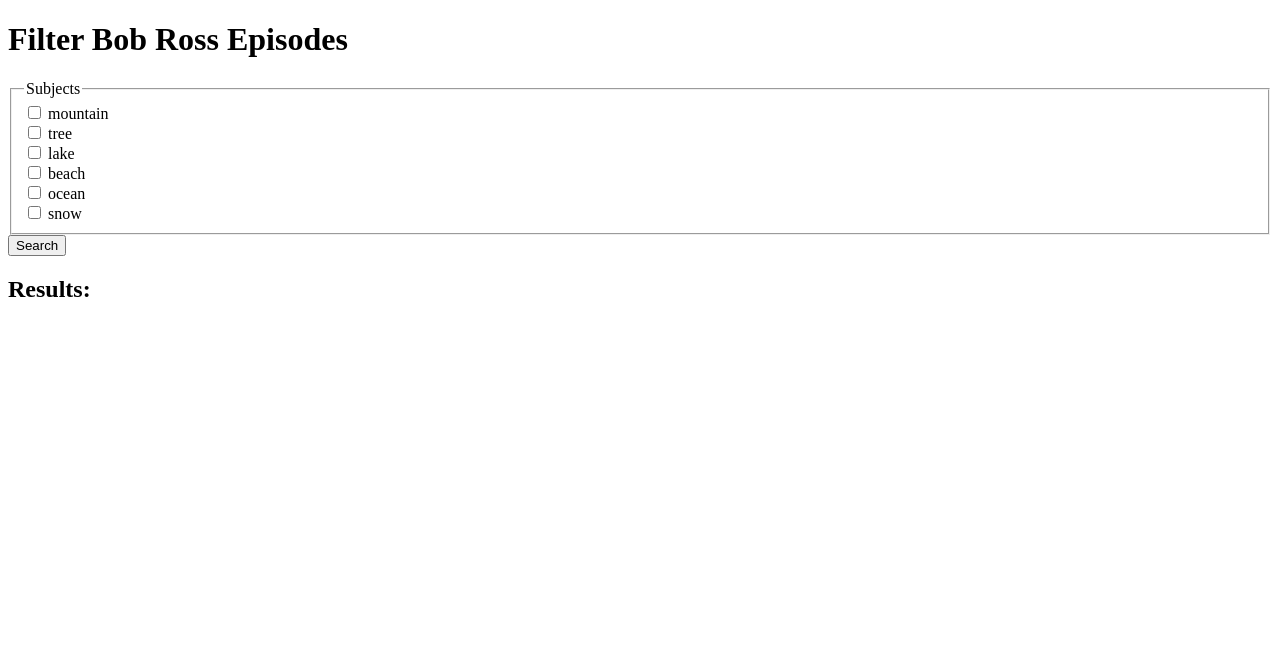
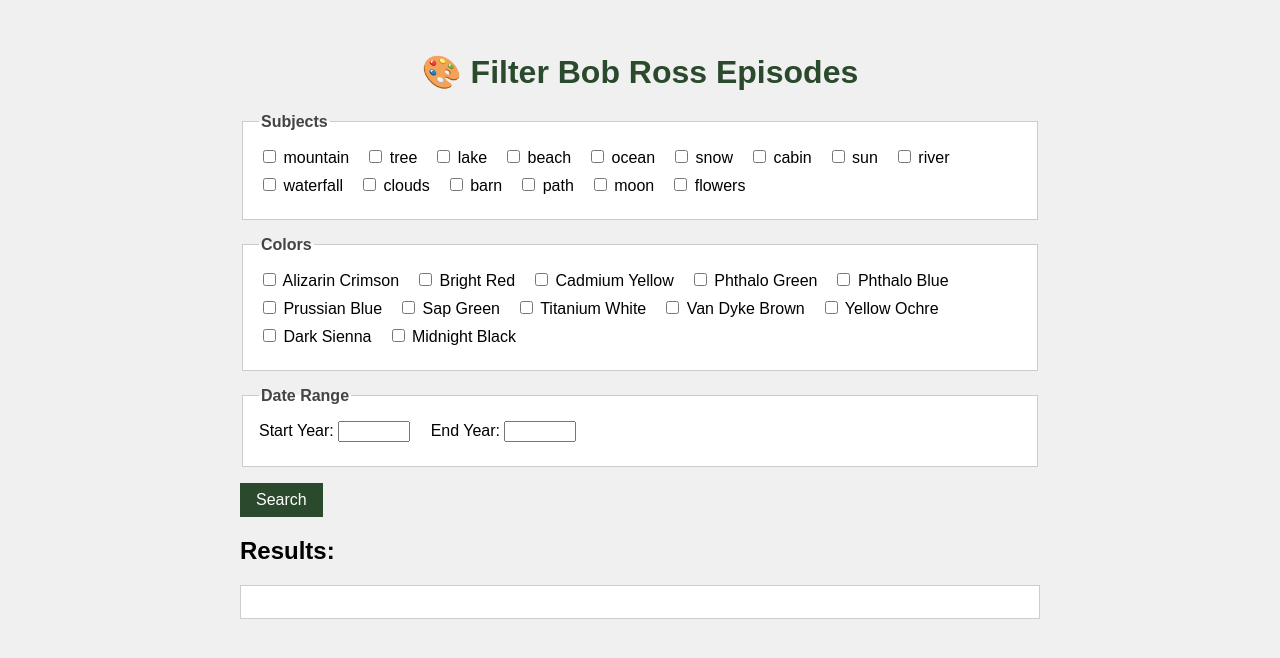
Before and after one commit to ally2211/atlas-the-joy-of-painting-api, a website: page public/index.html in a window 1280 px wide. Drawn offline with Linux system fonts and the light colour scheme.

Commit message:
added page with multple filters

```diff
--- a/public/index.html
+++ b/public/index.html
@@ -2,16 +2,91 @@
 <html lang="en">
 <head>
   <meta charset="UTF-8" />
-  <title>🎨 Filter Episodes</title>
+  <title>🎨 Filter Bob Ross Episodes</title>
+  <style>
+    body {
+      font-family: Arial, sans-serif;
+      max-width: 800px;
+      margin: 0 auto;
+      padding: 2rem;
+      background: #f0f0f0;
+    }
+
+    h1 {
+      color: #2b4a2d;
+      text-align: center;
+    }
+
+    fieldset {
+      border: 1px solid #ccc;
+      padding: 1rem;
+      margin-bottom: 1rem;
+      background: #fff;
+    }
+
+    legend {
+      font-weight: bold;
+      color: #444;
+    }
+
+    label {
+      display: inline-block;
+      margin-right: 1rem;
+      margin-bottom: 0.5rem;
+    }
+
+    button {
+      background: #2b4a2d;
+      color: white;
+      border: none;
+      padding: 0.5rem 1rem;
+      font-size: 1rem;
+      cursor: pointer;
+    }
+
+    ul {
+      background: #fff;
+      padding: 1rem;
+      list-style: none;
+      border: 1px solid #ccc;
+    }
+
+    li {
+      padding: 0.5rem 0;
+      border-bottom: 1px solid #eee;
+    }
+
+    li:last-child {
+      border-bottom: none;
+    }
+  </style>
 </head>
 <body>
-  <h1>Filter Bob Ross Episodes</h1>
+  <h1>🎨 Filter Bob Ross Episodes</h1>
 
   <form id="filterForm">
     <fieldset>
       <legend>Subjects</legend>
       <div id="subjectCheckboxes"></div>
     </fieldset>
+
+    <fieldset>
+      <legend>Colors</legend>
+      <div id="colorCheckboxes"></div>
+    </fieldset>
+
+    <fieldset>
+    <legend>Date Range</legend>
+    <label>
+        Start Year:
+        <input type="number" name="startYear" min="1983" max="1995" />
+    </label>
+    <label>
+        End Year:
+        <input type="number" name="endYear" min="1983" max="1995" />
+    </label>
+    </fieldset>
+
 
     <button type="submit">Search</button>
   </form>
@@ -20,32 +95,63 @@
   <ul id="resultsList"></ul>
 
   <script>
-    const SUBJECTS = ["mountain", "tree", "lake", "beach", "ocean", "snow"]; // <-- replace with your full list
+    const SUBJECTS = [
+      "mountain", "tree", "lake", "beach", "ocean", "snow", "cabin", "sun",
+      "river", "waterfall", "clouds", "barn", "path", "moon", "flowers"
+      // Add more from your DB script
+    ];
 
-    const container = document.getElementById('subjectCheckboxes');
-    SUBJECTS.forEach(subject => {
+    const COLORS = [
+      "Alizarin Crimson", "Bright Red", "Cadmium Yellow", "Phthalo Green",
+      "Phthalo Blue", "Prussian Blue", "Sap Green", "Titanium White",
+      "Van Dyke Brown", "Yellow Ochre", "Dark Sienna", "Midnight Black"
+      // Add more if needed
+    ];
+
+    // Build checkboxes dynamically
+    function renderCheckboxes(containerId, items, name) {
+      const container = document.getElementById(containerId);
+      items.forEach(value => {
         const label = document.createElement('label');
-      label.innerHTML = `<input type="checkbox" name="subjects" value="${subject}"> ${subject}`;
+        label.innerHTML = `<input type="checkbox" name="${name}" value="${value}"> ${value}`;
         container.appendChild(label);
-      container.appendChild(document.createElement('br'));
       });
+    }
 
+    renderCheckboxes("subjectCheckboxes", SUBJECTS, "subjects");
+    renderCheckboxes("colorCheckboxes", COLORS, "colors");
+
+    // Handle form submit
     document.getElementById('filterForm').addEventListener('submit', async (e) => {
       e.preventDefault();
       const formData = new FormData(e.target);
-      const selectedSubjects = formData.getAll('subjects');
+      const subjects = formData.getAll('subjects');
+      const colors = formData.getAll('colors');
+      const startYear = formData.get("startYear");
+      const endYear = formData.get("endYear");
 
-      const url = `/api/paintings/filter?subjects=${selectedSubjects.join(',')}`;
-      const res = await fetch(url);
-      const episodes = await res.json();
+      const query = new URLSearchParams();
+      if (subjects.length) query.set("subjects", subjects.join(","));
+      if (colors.length) query.set("colors", colors.join(","));
+      if (startYear) query.set("startYear", startYear);
+      if (endYear) query.set("endYear", endYear);
+
+      const res = await fetch(`/api/paintings/filter?${query}`);
+      const data = await res.json();
 
       const list = document.getElementById('resultsList');
-      list.innerHTML = '';
-      episodes.forEach(ep => {
+      list.innerHTML = "";
+
+      if (data.length === 0) {
+        list.innerHTML = "<li>No matching episodes found 😢</li>";
+      } else {
+        data.forEach(ep => {
           const li = document.createElement('li');
-        li.textContent = `${ep.episode} — ${ep.title}`;
+          li.innerHTML = `<strong>${ep.episode || "Untitled"}:</strong> ${ep.title} <br/>
+            <small><em>${ep.colors?.join(", ") || "No colors"}</em></small>`;
           list.appendChild(li);
         });
+      }
     });
   </script>
 </body>
```
Also changed, not shown: routes/filter.js (+9 -10 lines). Lines whose indentation alone changed are shown as unchanged.
